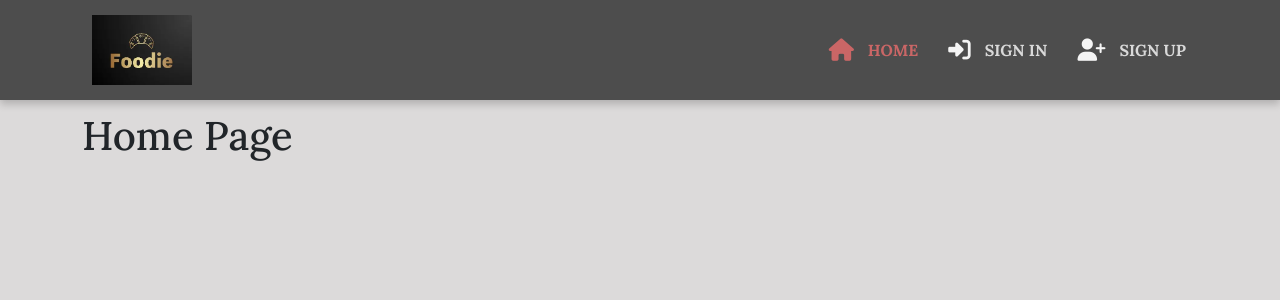
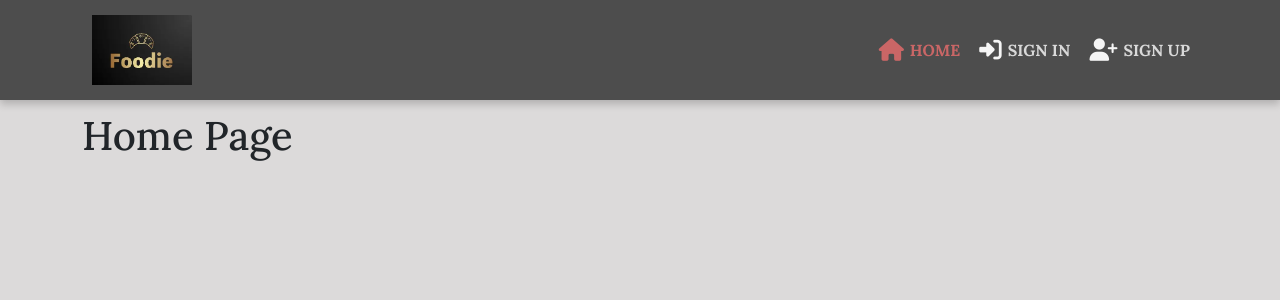
Before and after one commit to Mustafa-Vienna/foodie, a React (Create React App) app: page / in a window 1280 px wide. Shown: the top 300 px of the page. Built offline with nearby package versions, Linux system fonts and the light colour scheme; no server answers.

Commit message:
Updated styling NavBar css

```diff
--- a/src/styles/NavBar.module.css
+++ b/src/styles/NavBar.module.css
@@ -27,8 +27,8 @@
   font-size: 1rem;
   color: hsl(0, 0%, 85%);
   text-transform: uppercase;
-  padding: 8px 12px;
-  gap: 8px;
+  padding: 5px 8px;
+  gap: 3px;
   transition: color 0.3 ease-in-out;
   text-decoration: none;
 }
@@ -47,7 +47,7 @@
 i {
   color: hsl(0, 0%, 96%);
   font-size: 1.4rem;
-  padding: 6px;
+  padding: 3px;
   vertical-align: middle;
   transition: color 0.3 ease-in-out;
 }
```
